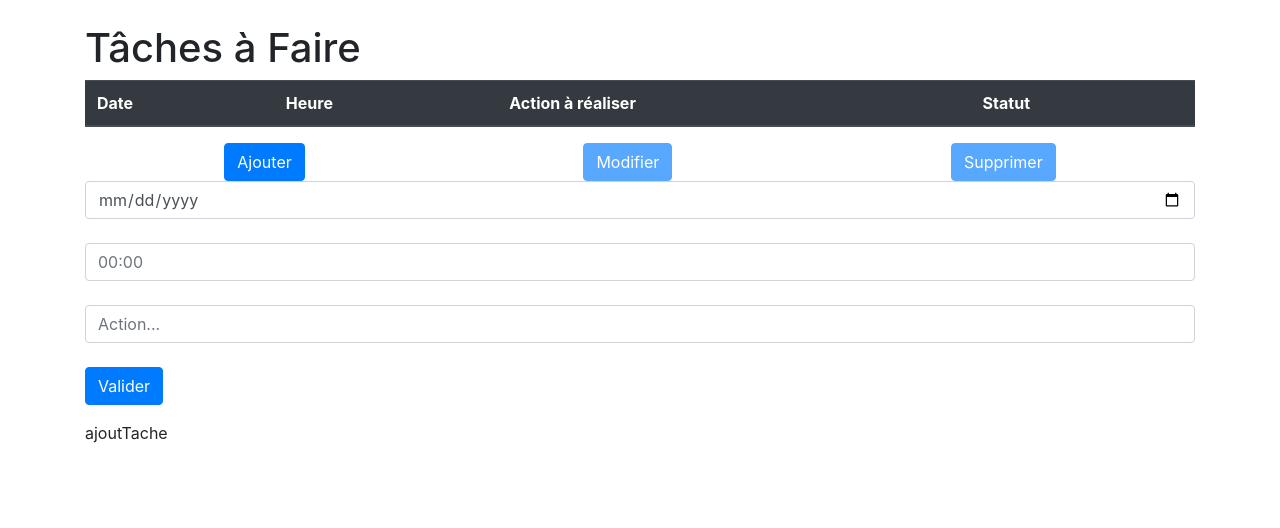
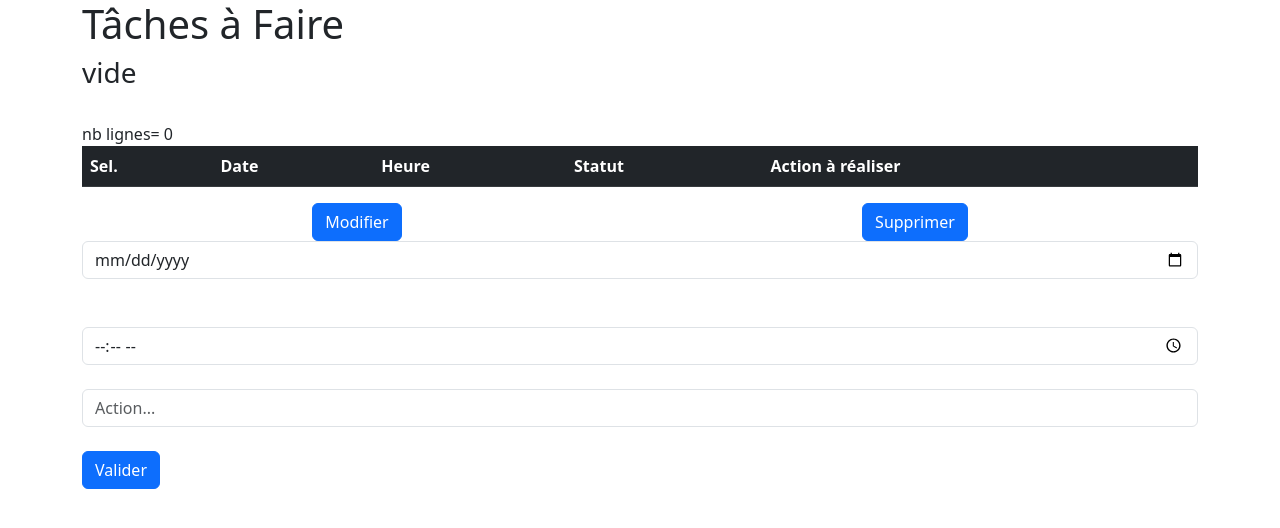
Before and after one commit to FaBBar13/conciergerie, a PHP site: page / in a window 1280 px wide. Shown: the top 528 px of the page. Run offline with PHP 8.4, Linux system fonts and the light colour scheme; data that the repository does not hold is empty.

Commit message:
...suite....

```diff
--- a/data/info.txt
+++ /dev/null
@@ -1,4 +0,0 @@
-28/06/2306:00Tondre la pelouse             1
-30/06/2310:00Nettoyer entree               2
-01/07/2308:00Nettoyer chiottes             2
-14/07/2300:00Fete Nationale                2
--- a/public/styles/style.css
+++ b/public/styles/style.css
@@ -8,7 +8,7 @@
 
 body {
   height: 100vh;
-  background-color: black;
+  background-color: grey;
 }
 
 b {
@@ -28,7 +28,7 @@ h1 {
   width: 150px;
 }
 .ajout #heure {
-  width: 70px;
+  width: 100px;
 }
 
 .bobor {
--- a/public/styles/style.scss
+++ b/public/styles/style.scss
@@ -8,9 +8,7 @@
 
 body {
     height: 100vh;
-    background-color: black;
-
-
+    background-color: grey;
 }
 
 b {
@@ -33,7 +31,7 @@ h1 {
     }
 
     #heure {
-        width: 70px;
+        width: 100px;
     }
 }
 
--- a/src/index.php
+++ b/src/index.php
@@ -10,54 +10,42 @@ $title = 'mon titre de malade';
 // var_dump($data);
 
 // definition des colonnes du fichier
+$info = "vide";
+
 $liste = [];
 
+$taille_0 = 1;
+$taille_1 = 10;
+$taille_2 = 5;
+$taille_3 = 1;
+$taille_4 = 30;
 
-$taille_1 = 8;
-$taille_2 = 5;
-$taille_3 = 30;
-$taille_4 = 1;
-
-$tab_date = [];
-$tab_heure = [];
-$tab_tache = [];
-$tab_statut = [];
 
 $source = fopen('../data/info.txt', 'a+');
+
+
 while (!feof($source)) {
     //echo var_dump($source);
+    $check = fread($source, $taille_0);
     $date = fread($source, $taille_1);
     $heure = fread($source, $taille_2);
-    $tache = fread($source, $taille_3);
-    $statut = fread($source, $taille_4);
+    $statut = fread($source, $taille_3);
+    $tache = fread($source, $taille_4);
+
     $retour_chariot = fread($source, 1); //La fin d'une ligne est marquée par 1 octet de retour chariot
 
-    $tab_date[] = $date;
-    $tab_heure[] = $heure;
-    $tab_tache[] = $tache;
-    $tab_statut[] = $statut;
 
 
-    //$liste[] = ['Date' => $date, 'heure' => $heure, 'tache' => $tache, 'statut' => $statut];
+    //
+
+    $liste[] = ['check' => $check, 'date' => $date, 'heure' => $heure, 'statut' => $statut, 'tache' => $tache];
     //echo "<tr><td>$date</td><td>$heure</td><td>$tache</td><td>$statut</td></tr>";
 }
 ;
 fclose($source);
-print_r($tab_date[0]);
-print_r("<br>");
 
 
-// infos saisies pour nvelle tache
-$date_sai = "";
-$heure_sai = "";
-$action_sai = "";
 
-//
-function ajoutTache($param1, $param2, $param3)
-{
-    echo ("ajoutTache" . $param1 . " " . $param2 . " " . $param3);
-}
-;
 
 
 include __DIR__ . '/vues/home.php';
--- a/src/vues/footer.php
+++ b/src/vues/footer.php
@@ -1,3 +1,6 @@
+<!-- <script defer src="https://cdn.jsdelivr.net/npm/bootstrap@5.3.0/dist/js/bootstrap.bundle.min.js"
+    integrity="sha384-geWF76RCwLtnZ8qwWowPQNguL3RmwHVBC9FhGdlKrxdiJJigb/j/68SIy3Te4Bkz"
+    crossorigin="anonymous"></script> -->
 </body>
 
 </html>
--- a/src/vues/header.php
+++ b/src/vues/header.php
@@ -5,8 +5,9 @@
     <meta charset="UTF-8">
     <meta name="viewport" content="width=device-width, initial-scale=1.0">
     <title>Conciergerie</title>
-    <link rel="stylesheet" href="https://stackpath.bootstrapcdn.com/bootstrap/4.5.2/css/bootstrap.min.css"
-        integrity="sha384-JcKb8q3iqJ61gNV9KGb8thSsNjpSL0n8PARn9HuZOnIxN0hoP+VmmDGMN5t9UJ0Z" crossorigin="anonymous">
+    <link href="https://cdn.jsdelivr.net/npm/bootstrap@5.3.0/dist/css/bootstrap.min.css" rel="stylesheet"
+        integrity="sha384-9ndCyUaIbzAi2FUVXJi0CjmCapSmO7SnpJef0486qhLnuZ2cdeRhO02iuK6FUUVM" crossorigin="anonymous">
+
     <link rel="stylesheet" href="./styles/style.css">
 </head>
 
--- a/src/vues/home.php
+++ b/src/vues/home.php
@@ -7,57 +7,102 @@
 
         <thead>
             <tr>
+                <th> Sel. </th>
                 <th> Date </th>
                 <th> Heure </th>
+                <th> Statut </th>
                 <th> Action à réaliser </th>
-                <th> Statut </th>
             </tr>
         </thead>
         <!-- foreach -->
         <?php
+        echo "<h3>$info</h3>";
+        echo "<br>";
+        echo ('nb lignes= ' . count($liste));
 
-        // while (!feof($source)) {
-        //     //echo var_dump($source);
-        //     $date = fread($source, $taille_1);
-        //     $heure = fread($source, $taille_2);
-        //     $tache = fread($source, $taille_3);
-        //     $statut = fread($source, $taille_4);
-        //     $retour_chariot = fread($source, 1); //La fin d'une ligne est marquée par 1 octet de retour chariot
-        //     echo "<tr><td>$date</td><td>$heure</td><td>$tache</td><td>$statut</td></tr>";
-        // }
-        // ;
-        // fclose($source);
-
-        ?>
+        foreach ($liste as $entry):
+            echo "<tr><td><input type='checkbox' id='{$entry['check']}'><td><td>{$entry['date']}</td><td>{$entry['heure']}</td><td>{$entry['statut']}</td><td>{$entry['tache']}</td></tr>";
+        endforeach; ?>
 
     </table>
 
     <div class="d-flex justify-content-around">
-        <button type="button" name="action" value="add" class="btn btn-primary bouton">Ajouter</button>
-        <button type="button" name="action" value="mod" class="btn btn-primary bouton" disabled>Modifier</button>
-        <button type="button" name="action" value="sup" class="btn btn-primary bouton" disabled>Supprimer</button>
+        <!-- <button type="button" name="action" value="add" class="btn btn-primary bouton">Ajouter</button> -->
+        <button type="button" name="action" value="mod" class="btn btn-primary bouton">Modifier</button>
+        <button type="button" name="action" value="sup" class="btn btn-primary bouton">Supprimer</button>
     </div>
+    <?php
 
+    // switch ($_POST['action']) {
+    //     // case "add":
+    //     //     echo "ajout tache";
+    //     //     break;
+    //     case "mod":
+    //         echo "modif. tache ";
+    //         break;
+    //     case "sup":
+    //         echo "suppr. tache";
+    //     default:
+    //         echo "bizarre...";
+
+    // }
+    // ;
+    ?>
 
     <div class="ajout">
+
         <form method="post">
+
             <div class="form-group">
                 <input type="date" placeholder="Date" id="date" name="date" maxlength="8"
                     class="form-control"></input><br />
-                <input type="text" placeholder="00:00" id="heure" name="heure" maxlength="5"
-                    class="form-control"></input><br />
+                <label for="time"></label>
+                <input type="time" id="heure" name="time" class="form-control"></input><br />
                 <input type="text" placeholder="Action..." id="action" name="action" maxlength="30"
                     class="form-control"></input><br />
-                <button class="btn btn-primary">Valider</button>
+                <button class="btn btn-primary" type="submit">Valider</button>
             </div>
+
+
         </form>
     </div>
     <?php
-    $date_sai = $_POST['date'];
-    $heure_sai = $_POST['heure'];
-    $action_sai = $_POST['action'];
 
-    ajoutTache($date_sai, $heure_sai, $action_sai);
+    // echo ($_POST['date'] . ' ' . $_POST['heure'] . ' ' . $_POST['action']);
+
+    if (!empty($_POST['date']) && !empty($_POST['heure']) && !empty($_POST['action'])) {
+        $date_sai = $_POST['date'];
+        $heure_sai = $_POST['heure'];
+        $action_sai = $_POST['action'];
+
+        $newcontent = "";
+
+        // echo ($date_sai . ' ' . $heure_sai . ' ' . $action_sai);
+        $liste[] = ['check' => 0, 'date' => $date_sai, 'heure' => $heure_sai, 'statut' => 1, 'tache' => $action_sai];
+        // var_dump($liste);
+        //echo "<br>";
+        //echo ('nb lignes= ' . count($liste));
+
+        //var_dump($liste);
+        //$destination = fopen('../data/info.txt', 'w');
+        for ($i = 0; $i < count($liste); $i++) {
+            $detail = $liste[$i];
+
+
+            //fwrite($destination, $detail['check'] . $detail['date'] . $detail['heure'] . $detail['statut'] . $detail['tache'] . "\n");
+            $newcontent .= $detail['check'] . $detail['date'] . $detail['heure'] . $detail['statut'] . $detail['tache'] . "\n";
+            //print_r($detail['check'] . $detail['date'] . $detail['heure'] . $detail['tache'] . $detail['statut'] . '<br>');
+        }
+        ;
+        var_dump($newcontent);
+        //fclose($destination);
+        // echo ($newcontent);
+        file_put_contents('../data/info.txt', $newcontent);
+
+        //  print_r($liste[0]);
+
+    }
+    ;
 
     ?>
 
```
Also changed, not shown: 1 other file.
